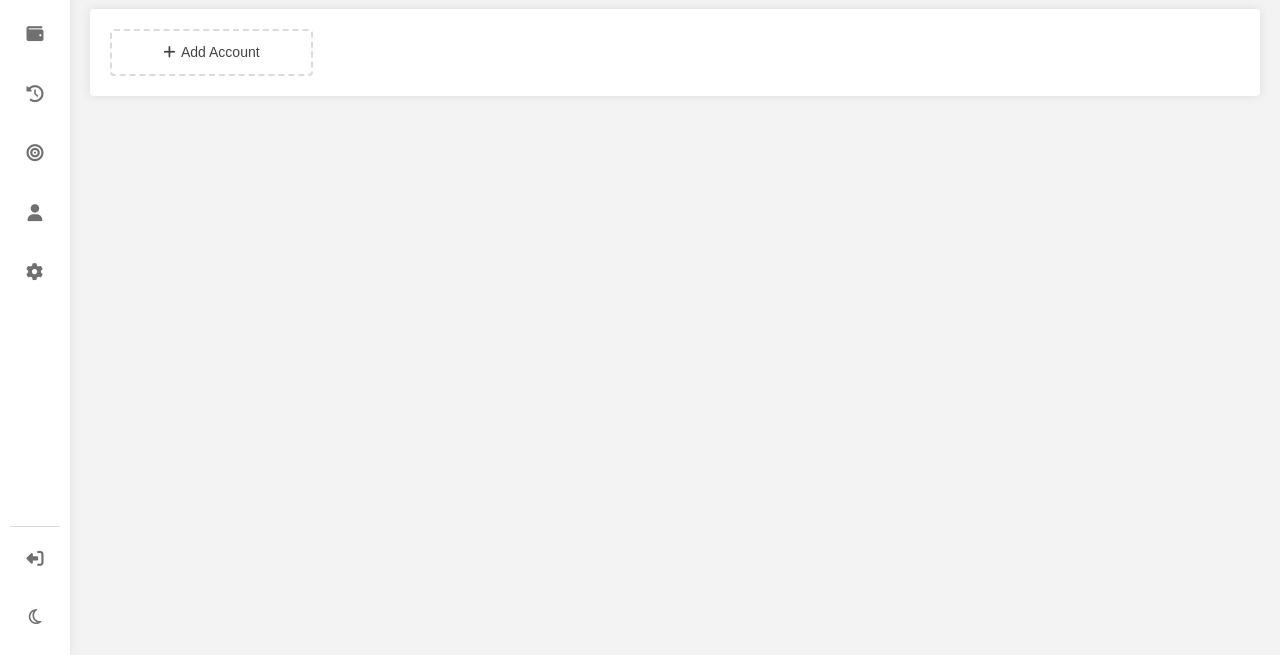
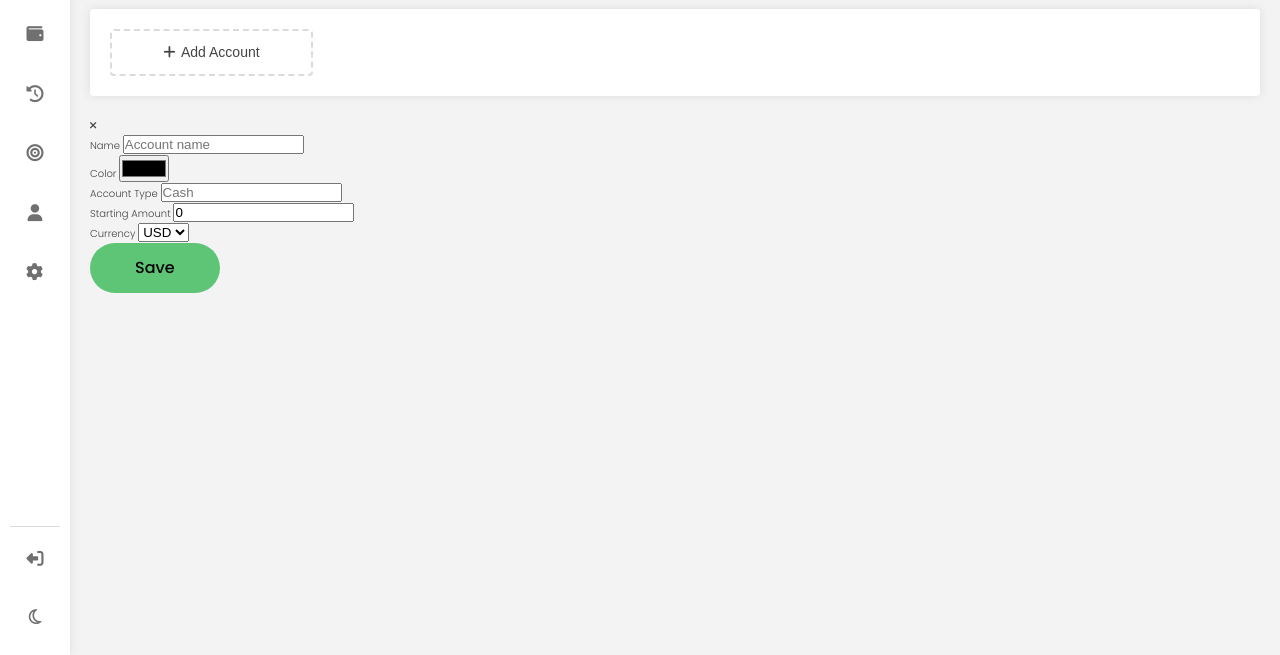
Before and after one commit to KiyomiDev/walleter, a website: page src/dashboard.pug in a window 1280 px wide. Shown: the part 145-800 px from the top of the page. Drawn offline with nearby package versions, Linux system fonts and the light colour scheme; files that its build step writes are made by us from their sources; files whose address does not match are found by name.

Commit message:
Create structure of add account form

```diff
--- /dev/null
+++ b/src/components/account-modal.pug
@@ -0,0 +1,26 @@
+.account__modal.hide-2
+  .modal__head
+      h2.title
+      <i class="fa-solid fa-xmark icon close__modal"></i>
+  form.modal__form
+    .wrapper
+      .input__container
+        label.input__title(for="account-name") Name
+        input#account-name.account__name.input(type="text", name="name" placeholder="Account name" required)
+      .input__container.small__field
+        label.input__title(for="account-color") Color
+        input#account-color.account__color.input(type="color", name="account-color")
+    .wrapper
+      .input__container
+        label.input__title(for="account-type") Account Type
+        input#account-type.account__type.input(type="text", name="account-type" placeholder="Cash" required)
+    .wrapper
+      .input__container
+        label.input__title(for="starting-amount") Starting Amount
+        input#starting-amount.starting__amount.input(type="number", name="starting-amount" placeholder="0" value="0")
+      .input__container.small__field
+        label.input__title(for="account-currency") Currency
+        select#account-currency.account__currency.input(name="account-currency")
+          option(value="USD") USD
+    button.save__account.btn Save
+.overlay.hide-2
--- a/src/dashboard.pug
+++ b/src/dashboard.pug
@@ -14,4 +14,5 @@ html(lang="en")
             button.add__account-btn
               <i class="fa-solid fa-plus icon"></i>
               span Add Account
+        include components/account-modal
     script(src="js/general.js")
```
Also changed, not shown: dist/dashboard.html.
